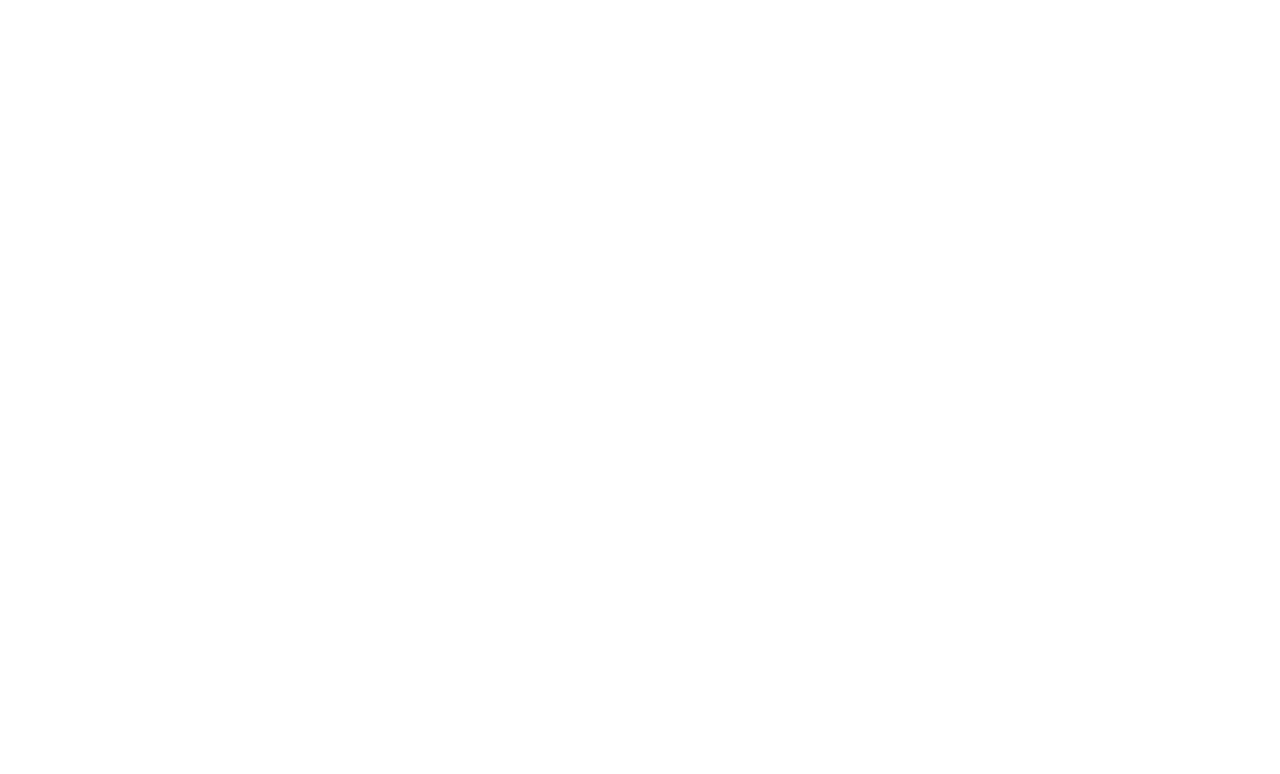
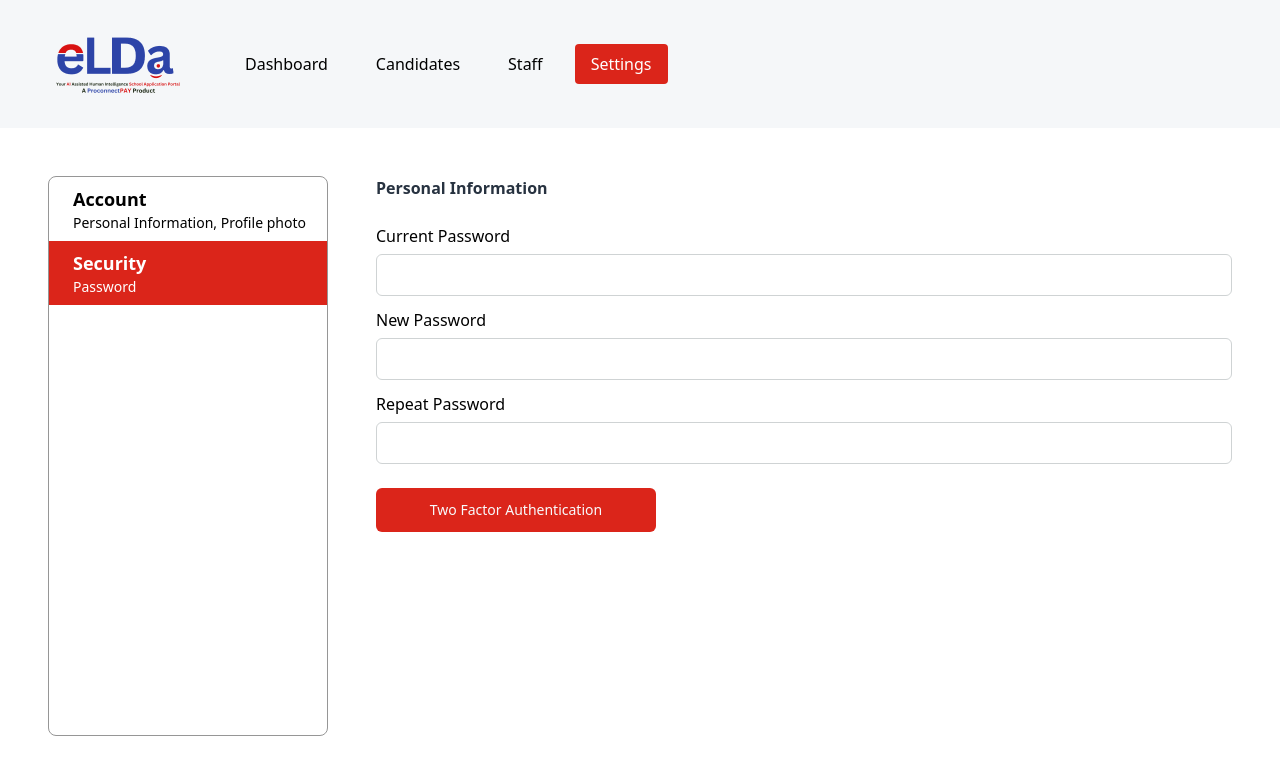
Before and after one commit to ProconnectPay-Org/elda-ai-frontend, a React (Vite) app: page /settings/security in a window 1280 px wide. Before the commit this address had no page. Shown: the top 774 px of the page. Built offline with nearby package versions, Linux system fonts and the light colour scheme.

Commit message:
add staff and settings admin pages

```diff
--- a/src/App.tsx
+++ b/src/App.tsx
@@ -24,6 +24,7 @@
   Candidates,
   Staff,
 } from "./pages/(root)/SuperAdmin";
+import AdminSecurity from "./pages/(root)/SuperAdmin/AdminSecurity";
 
 function App() {
   return (
@@ -36,7 +37,8 @@
         <Route element={<AdminDashboard />} path="/admin-dashboard" />
         <Route element={<Staff />} path="/staff" />
         <Route element={<Candidates />} path="/candidates" />
-        <Route element={<AdminSettings />} path="/admin-settings" />
+        <Route element={<AdminSettings />} path="settings/account" />
+        <Route element={<AdminSecurity />} path="settings/security" />
 
         {/* STAFF */}
         <Route
--- /dev/null
+++ b/src/components/SetingsSideBar.tsx
@@ -0,0 +1,42 @@
+import { NavLink } from "react-router-dom";
+
+const SetingsSideBar = () => {
+  return (
+    <div className="min-w-[280px] border border-[#969696] h-[70vh] rounded-lg overflow-hidden">
+      <NavLink
+        to="/settings/account"
+        className={({ isActive }) =>
+          `py-2 px-3 flex items-center gap-3 text-black ${
+            isActive ? "bg-red text-white" : ""
+          }`
+        }
+      >
+        <div>
+          <img src="" alt="" />
+        </div>
+        <div>
+          <p className="font-bold text-lg">Account</p>
+          <p className="text-sm">Personal Information, Profile photo</p>
+        </div>
+      </NavLink>
+      <NavLink
+        to="/settings/security"
+        className={({ isActive }) =>
+          `py-2 px-3 flex items-center gap-3 text-black ${
+            isActive ? "bg-red text-white" : ""
+          }`
+        }
+      >
+        <div>
+          <img src="" alt="" />
+        </div>
+        <div>
+          <p className="font-bold text-lg">Security</p>
+          <p className="text-sm">Password</p>
+        </div>
+      </NavLink>
+    </div>
+  );
+};
+
+export default SetingsSideBar;
--- /dev/null
+++ b/src/components/TwoFactorDialog.tsx
@@ -0,0 +1,24 @@
+import { Dialog, DialogClose, DialogContent, DialogDescription, DialogHeader, DialogTitle } from "./ui/dialog"
+import { Button } from "./ui/button"
+
+const TwoFactorDialog = () => {
+  return (
+    <Dialog >
+          <DialogContent>
+            <DialogHeader className="flex">
+              <DialogTitle className="text-red">Candidate Details</DialogTitle>
+
+            </DialogHeader>
+            <DialogDescription className="flex flex-col gap-8">
+
+
+            </DialogDescription>
+            <DialogClose asChild>
+              <Button>Close</Button>
+            </DialogClose>
+          </DialogContent>
+        </Dialog>
+  )
+}
+
+export default TwoFactorDialog
--- a/src/layouts/AdminLayout.tsx
+++ b/src/layouts/AdminLayout.tsx
@@ -35,7 +35,7 @@
             Staff
           </NavLink>
           <NavLink
-            to="/admin-settings"
+            to="/settings"
             className={({ isActive }) =>
               `px-4 py-2 rounded ${isActive ? "bg-red text-white" : ""}`
             }
--- /dev/null
+++ b/src/pages/(root)/SuperAdmin/AdminSecurity.tsx
@@ -0,0 +1,56 @@
+import SetingsSideBar from "@/components/SetingsSideBar";
+import TwoFactorDialog from "@/components/TwoFactorDialog";
+import { Button } from "@/components/ui/button";
+import AdminLayout from "@/layouts/AdminLayout";
+import { useState } from "react";
+
+const AdminSecurity = () => {
+  const [isDialogOpen, setIsDialogOpen] = useState(false);
+  return (
+    <AdminLayout>
+      <div className="flex items-start gap-12">
+        <SetingsSideBar />
+
+        <div className="flex flex-col gap-6 w-full">
+          <p className="text-[#273240] font-bold">Personal Information</p>
+
+          {/* Inout fields */}
+          <div className="flex flex-col gap-3">
+            <div className="flex flex-col w-full gap-1.5">
+              <label htmlFor="password">Current Password</label>
+              <input
+                className="border border-gray-border rounded-md py-2 px-4"
+                id="password"
+              />
+            </div>
+            <div className="flex flex-col w-full gap-1.5">
+              <label htmlFor="newpassword">New Password</label>
+              <input
+                className="border border-gray-border rounded-md py-2 px-4"
+                id="newpassword"
+              />
+            </div>
+            <div className="flex flex-col w-full gap-1.5">
+              <label htmlFor="repeatpassword">Repeat Password</label>
+              <input
+                className="border border-gray-border rounded-md py-2 px-4"
+                id="repeatpassword"
+              />
+            </div>
+          </div>
+
+          <Button
+            className="bg-red w-[280px] h-[44px]"
+            onClick={() => setIsDialogOpen(true)}
+          >
+            Two Factor Authentication
+          </Button>
+
+          {isDialogOpen && <TwoFactorDialog />}
+        </div>
+      </div>
+    </AdminLayout>
+  );
+};
+
+export default AdminSecurity;
--- a/src/pages/(root)/SuperAdmin/AdminSettings.tsx
+++ b/src/pages/(root)/SuperAdmin/AdminSettings.tsx
@@ -1,9 +1,56 @@
-import AdminLayout from "@/layouts/AdminLayout"
+import SetingsSideBar from "@/components/SetingsSideBar";
+import { Button } from "@/components/ui/button";
+import AdminLayout from "@/layouts/AdminLayout";
 
 const AdminSettings = () => {
   return (
-    <AdminLayout>AdminSettings</AdminLayout>
-  )
-}
+    <AdminLayout>
+      <div className="flex items-start gap-12">
+       <SetingsSideBar />
 
-export default AdminSettings
+        <div className="flex flex-col justify-between min-h-[70vh] w-full">
+          <div className="flex flex-col gap-6">
+            <p className="text-[#273240] font-bold">Personal Information</p>
+
+            {/* IMAGE AND PROFILE */}
+            <div className="flex items-end gap-4">
+              <div className="relative rounded-full w-[150px] h-[150px] bg-pale-bg"></div>
+              <div className="flex items-center justify-center flex-col gap-2">
+                <Button className="bg-red">Upload an Image</Button>
+                <p className="hover:underline cursor-pointer text-red">
+                  Remove photo
+                </p>
+              </div>
+            </div>
+
+            {/* Inout fields */}
+            <div className="flex flex-col gap-3">
+              <div className="flex flex-col w-full gap-1.5">
+                <label htmlFor="fullName">Full Name</label>
+                <input
+                  className="border border-gray-border rounded-md py-2 px-4"
+                  id="fullName"
+                  placeholder="Enter your full name"
+                />
+              </div>
+              <div className="flex flex-col w-full gap-1.5">
+                <label htmlFor="email">Email Address</label>
+                <input
+                  className="border border-gray-border rounded-md py-2 px-4"
+                  id="email"
+                  placeholder="Enter your email address"
+                />
+              </div>
+            </div>
+          </div>
+
+          <div>
+            <Button className="bg-red">Delete your super admin account</Button>
+          </div>
+        </div>
+      </div>
+    </AdminLayout>
+  );
+};
+
+export default AdminSettings;
```
